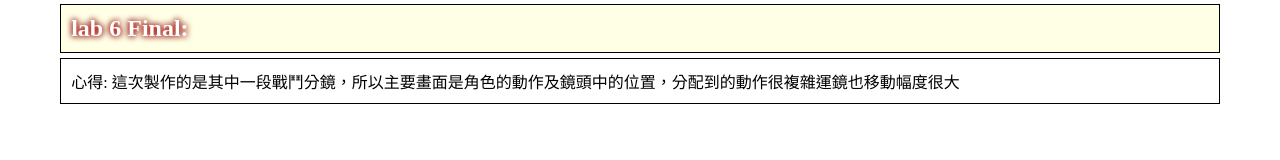
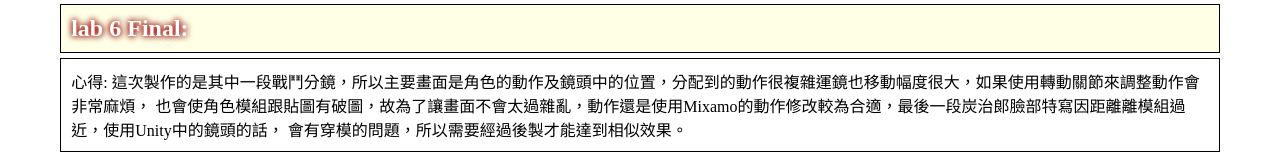
Before and after one commit to alan30412/ca2021s, a plain HTML site: page index.html in a window 1280 px wide. Shown: the part 2435-2595 px from the top of the page. Before the commit the page ends 2547 px from the top, so only its background shows below. Drawn offline with nearby package versions, Linux system fonts and the light colour scheme.

Commit message:
Update index.html

```diff
--- a/index.html
+++ b/index.html
@@ -107,7 +107,9 @@
 
 <h3> lab 6 Final: </h3>
 <div>
- 心得: 這次製作的是其中一段戰鬥分鏡，所以主要畫面是角色的動作及鏡頭中的位置，分配到的動作很複雜運鏡也移動幅度很大
+ 心得: 這次製作的是其中一段戰鬥分鏡，所以主要畫面是角色的動作及鏡頭中的位置，分配到的動作很複雜運鏡也移動幅度很大，如果使用轉動關節來調整動作會非常麻煩，
+    也會使角色模組跟貼圖有破圖，故為了讓畫面不會太過雜亂，動作還是使用Mixamo的動作修改較為合適，最後一段炭治郎臉部特寫因距離離模組過近，使用Unity中的鏡頭的話，
+    會有穿模的問題，所以需要經過後製才能達到相似效果。
 </div>
 
 
```
